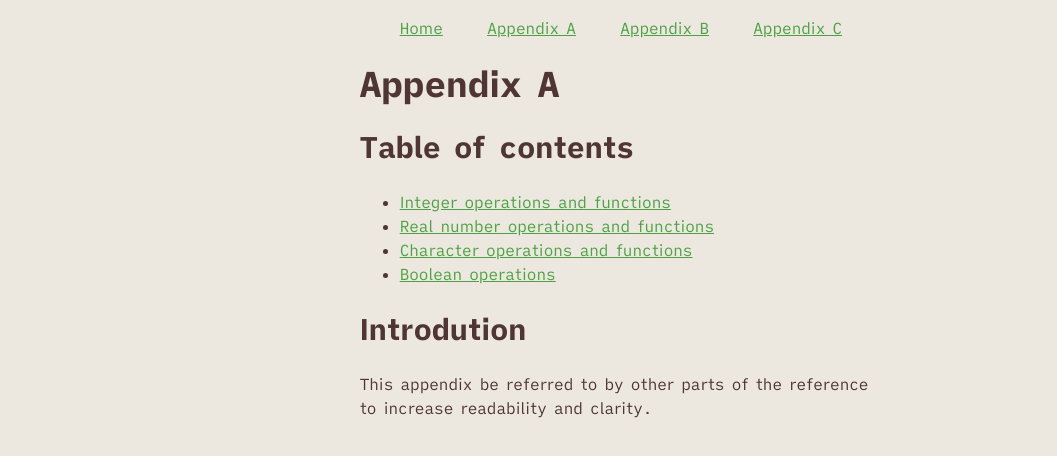
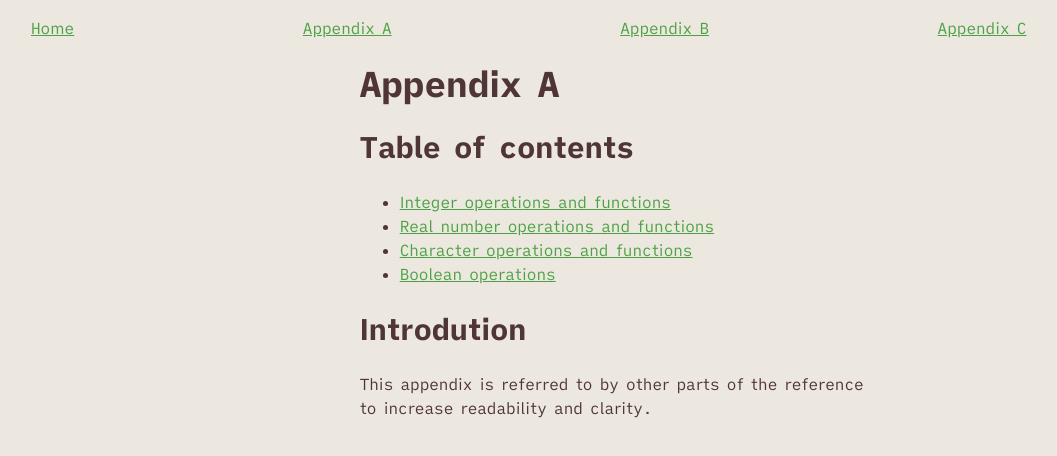
Before and after one commit to Eurydia/notes-on-clean-programming-language, an Astro site: page /cleanpedia/appendix-a in a window 1280 px wide. Shown: the whole page, without its empty margins (17-1074 px from the left). Built offline with nearby package versions, Linux system fonts and the light colour scheme; Astro itself is replaced by a stand-in of ours.

Commit message:
moved navbar out of main

```diff
--- a/src/layouts/Blog.astro
+++ b/src/layouts/Blog.astro
@@ -24,7 +24,6 @@ const { frontmatter } = Astro.props;
     <title>{frontmatter.title}</title>
   </head>
   <body>
-    <main>
     <nav>
      <ul>
        <li><a href="/cleanpedia/">Home</a></li>
@@ -33,6 +32,7 @@ const { frontmatter } = Astro.props;
        <li><a href="/appendix-c/">Appendix C</a></li>
      </ul>
      </nav>
+    <main>
       <h1>{frontmatter.title}</h1>
       <slot />
     </main>
--- a/src/pages/appendix-a/index.md
+++ b/src/pages/appendix-a/index.md
@@ -16,4 +16,4 @@ Data of last revision: 12 APR 2023
 
 ## Introdution
 
-This appendix be referred to by other parts of the reference to increase readability and clarity.
+This appendix is referred to by other parts of the reference to increase readability and clarity.
```
Lines whose indentation alone changed are shown as unchanged.
